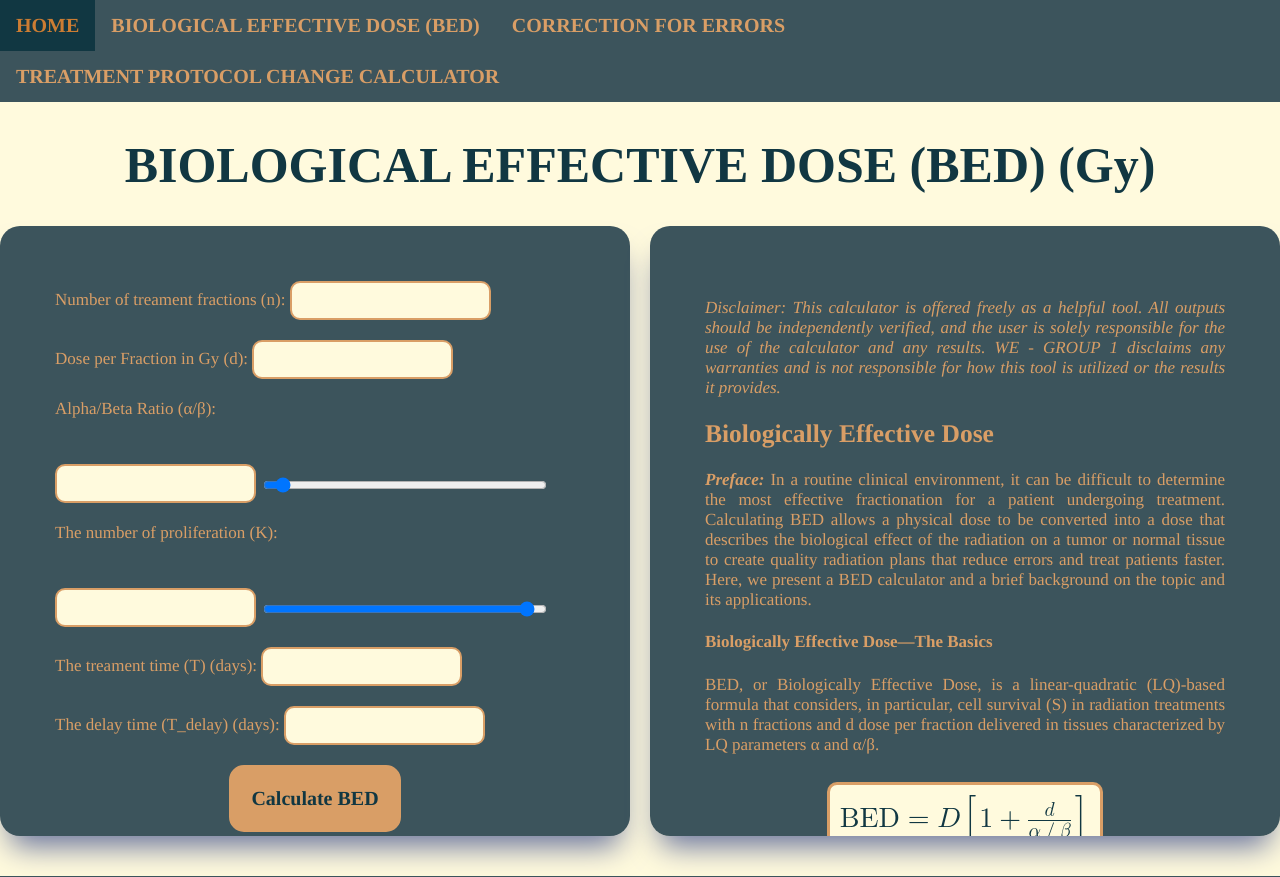
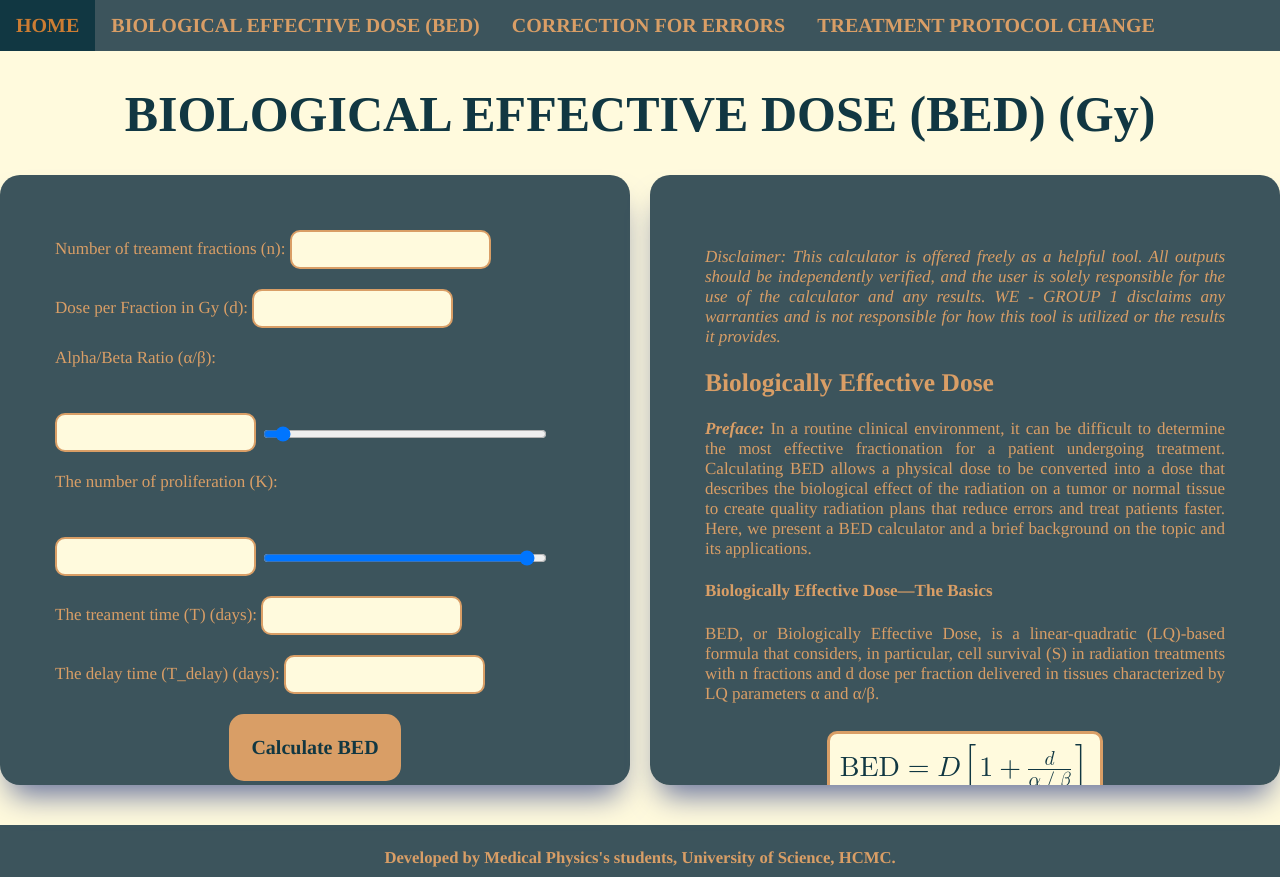
Before and after one commit to SHBX21VYK/radiobiology, a plain HTML site: page BED.html in a window 1280 px wide. Shown: the top 877 px of the page. Drawn offline with Linux system fonts and the light colour scheme.

Commit message:
Update BED.html

```diff
--- a/BED.html
+++ b/BED.html
@@ -7,7 +7,7 @@
         <a href="index.html">HOME</a>
         <a href="BED.html">BIOLOGICAL EFFECTIVE DOSE (BED)</a>
         <a href="PLS.html">CORRECTION FOR ERRORS</a>
-        <a href="PDDT.html">TREATMENT PROTOCOL CHANGE CALCULATOR</a>
+        <a href="PDDT.html">TREATMENT PROTOCOL CHANGE</a>
     </div>
     <title>BED Calculator with Tumor Proliferation</title>
    <link rel="icon" href="https://cdn.glitch.global/19cc86b7-95e9-4381-bd14-c6e50652f217/5936b03a-a274-4993-b2f6-49b898d74774.image.png?v=1702477153273"/>
```
